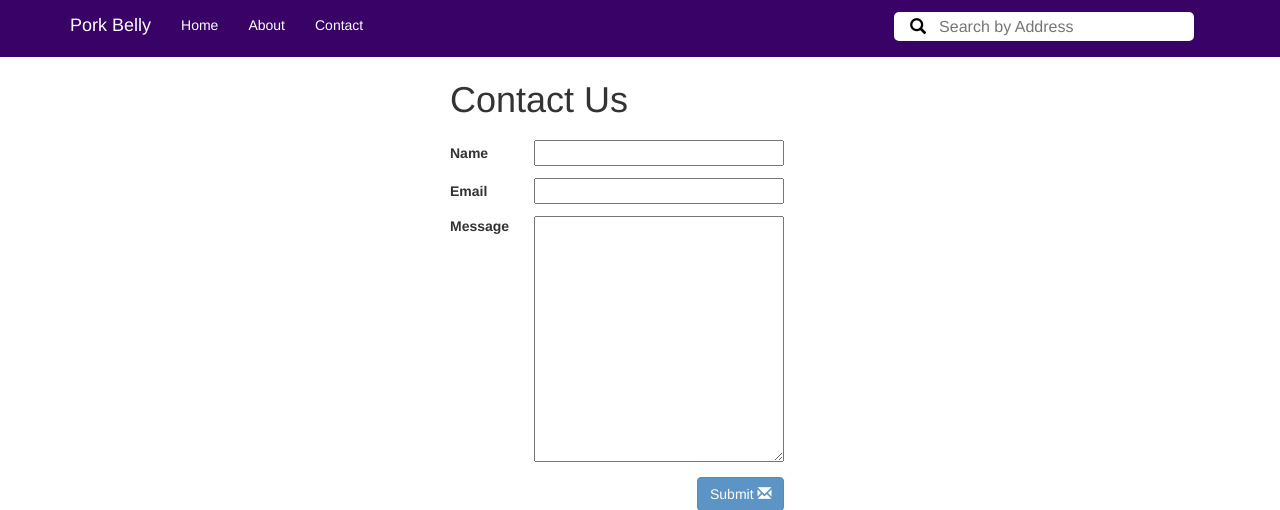
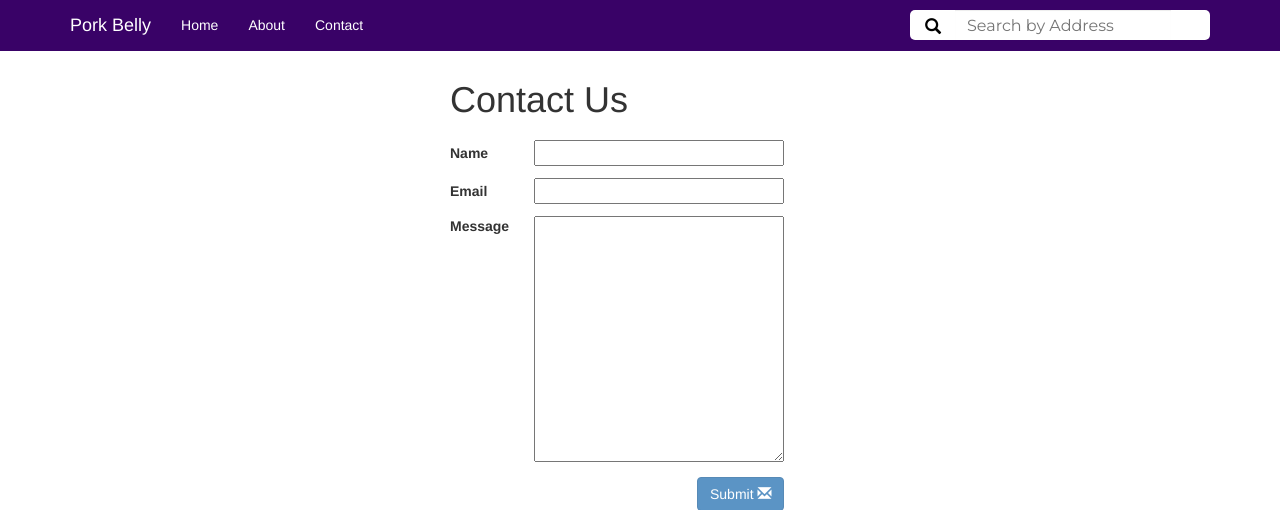
Before and after one commit to mthrasher33/minneapolis311calls, a Node server app: page /contact in a window 1280 px wide. Shown: the top 510 px of the page. Run offline with Node 20, Linux system fonts and the light colour scheme; some libraries are stand-ins or nearby versions.

Commit message:
Navbar Search functionality
[Improvement]: Made Typeahead work with the searchbar in the header
[Improvement]: Added stylings for searchbar in header using typeahead.

```diff
--- a/minneapolis311calls/public/stylesheets/global.css
+++ b/minneapolis311calls/public/stylesheets/global.css
@@ -299,8 +299,8 @@ li.navbar-search-li {
     margin-left:10px;
     margin-right:10px;
     border-radius: 5px 5px 5px 5px;
-    margin-top: 12px;
-    padding-left: 65px;
+    margin-top: 10px;
+    padding-left: 40px;
     padding-right: 29px;
     font-size:16px;
 }
@@ -470,11 +470,13 @@ footer ul {
 
 
 /****STYLES FOR TYPEAHEAD SEARCH COMPLETION*/
-.bs-example{
-	font-family: sans-serif;
-	position: relative;
-	margin: 50px;
+
+.navbar-search .tt-query, .navbar-search .tt-hint{
+    border: none;
+    height: 30px;
+    font-size: 16px;
 }
+
 .typeahead, .tt-query, .tt-hint {
 	border: 2px solid #CCCCCC;
 /*	border-radius: 8px;
@@ -492,9 +494,7 @@ footer ul {
 }
 
 
-.twitter-typeahead { /*width of input box*/
-	width: 50%;
-}
+
 .typeahead {
 	background-color: #FFFFFF;
 }
@@ -827,6 +835,7 @@ img.bio-image{
 
     .navbar-search {
         width:300px;
+        height: 30px;
         margin-left: 0px;
         margin-right:0px;
         padding-left:45px;
--- a/minneapolis311calls/views/layout.jade
+++ b/minneapolis311calls/views/layout.jade
@@ -47,13 +47,13 @@ html
                             ul.nav.navbar-nav
                                 li.navbar-search-li.
                                     <form action="/check" method="POST" role="form">
-                                      <div class="form-group">
-                                          <input id="search-input" type="text" name="typeahead" class="navbar-search" placeholder="Search by Address" aria-describedby="sizing-addon1">
-                                          <button type="submit" class="transparent-button">
-                                            <span class="glyphicon glyphicon-search navbar-search-glyph" aria-hidden="true"></span>
-                                          </button>
-                                          <span class="glyphicon glyphicon-remove navbar-remove-glyph" aria-hidden="true"></span>
-                                      </div><!-- /form-group -->
+                                          <div class="navbar-search">
+                                              <input id="search-input" type="text" name="typeahead"  placeholder="Search by Address" aria-describedby="sizing-addon1">
+                                              <button type="submit" class="transparent-button">
+                                                <span class="glyphicon glyphicon-search navbar-search-glyph" aria-hidden="true"></span>
+                                              </button>
+                                              <span class="glyphicon glyphicon-remove navbar-remove-glyph" aria-hidden="true"></span>
+                                          </div>
                                     </form><!-- /input-group -->
                                 li.hidden-md.hidden-lg.nav-close.search.navbar-toggle(type='button',data-toggle='collapse',data-target='.navbar-collapse.collapse.search') Close
 
```
Also changed, not shown: other parts of minneapolis311calls/public/stylesheets/global.css (+10 -2 lines), other parts of minneapolis311calls/views/layout.jade (+8 -4 lines), minneapolis311calls/views/index.jade (+0 -21 lines).
